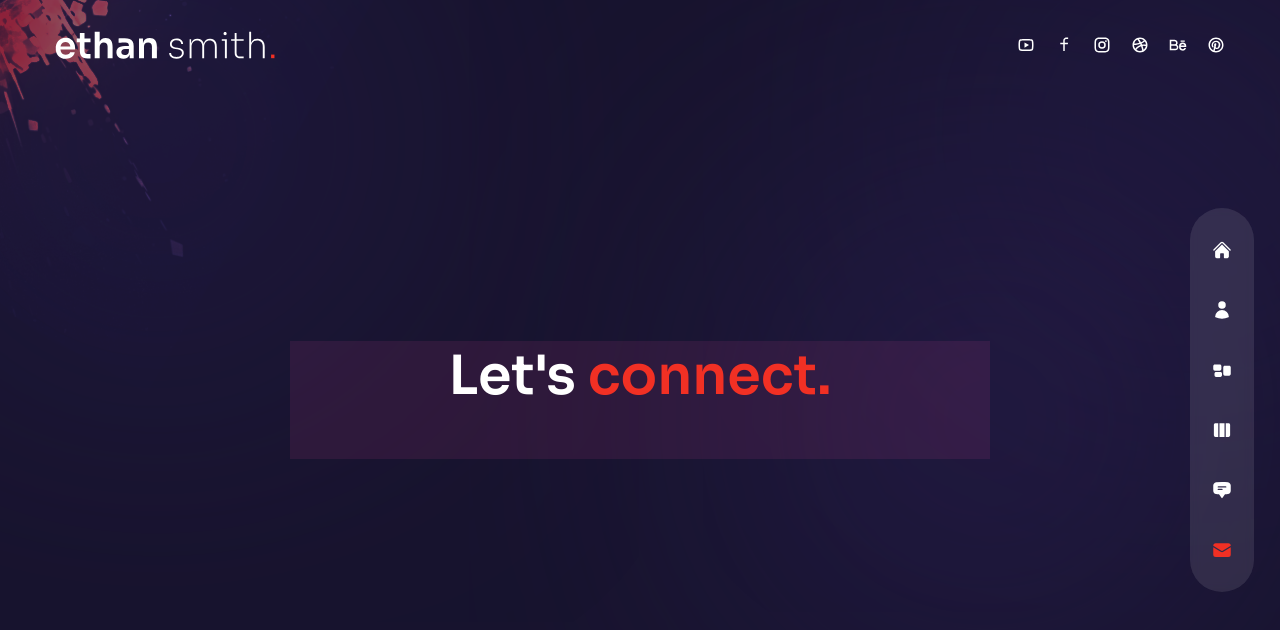
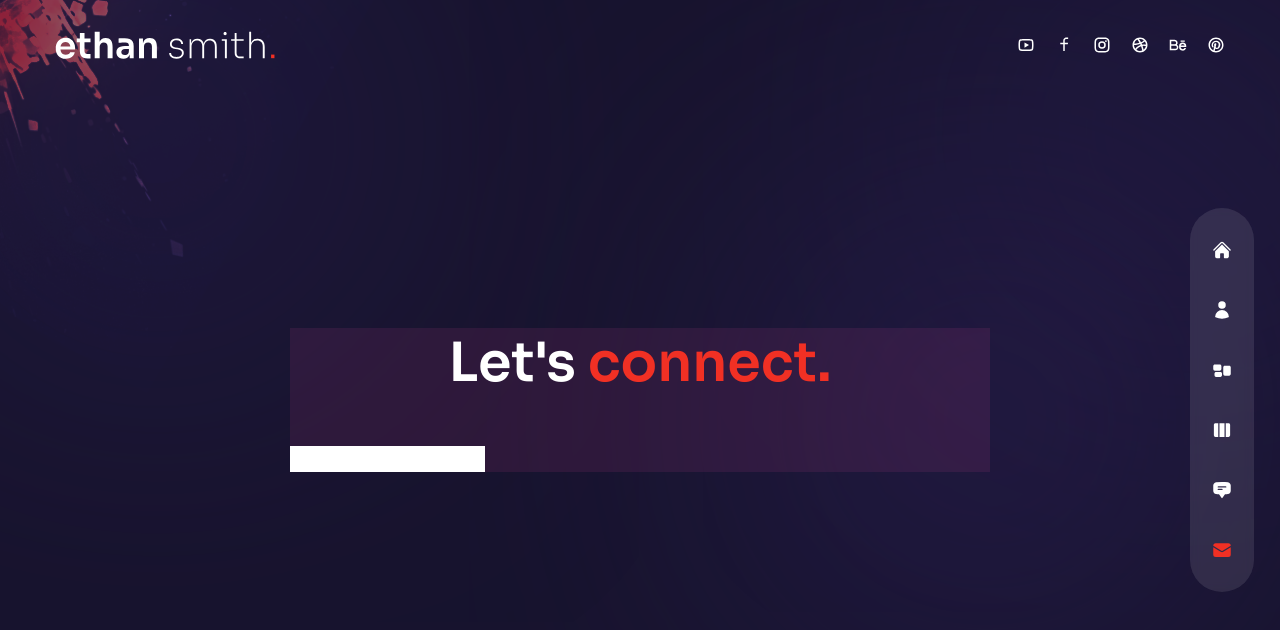
Before and after one commit to erickdc7/react-portfolio-2, a Next.js app: page /contact in a window 1280 px wide. Shown: the top 630 px of the page. Built offline with nearby package versions, Linux system fonts and the light colour scheme.

Commit message:
add input

```diff
--- a/pages/contact/index.js
+++ b/pages/contact/index.js
@@ -23,7 +23,9 @@ const Contact = () => {
           {/* Form */}
           <form>
             {/* Group */}
-            <div className="flex"></div>
+            <div className="flex">
+              <input type="text" />
+            </div>
           </form>
         </div>
       </div>
```
